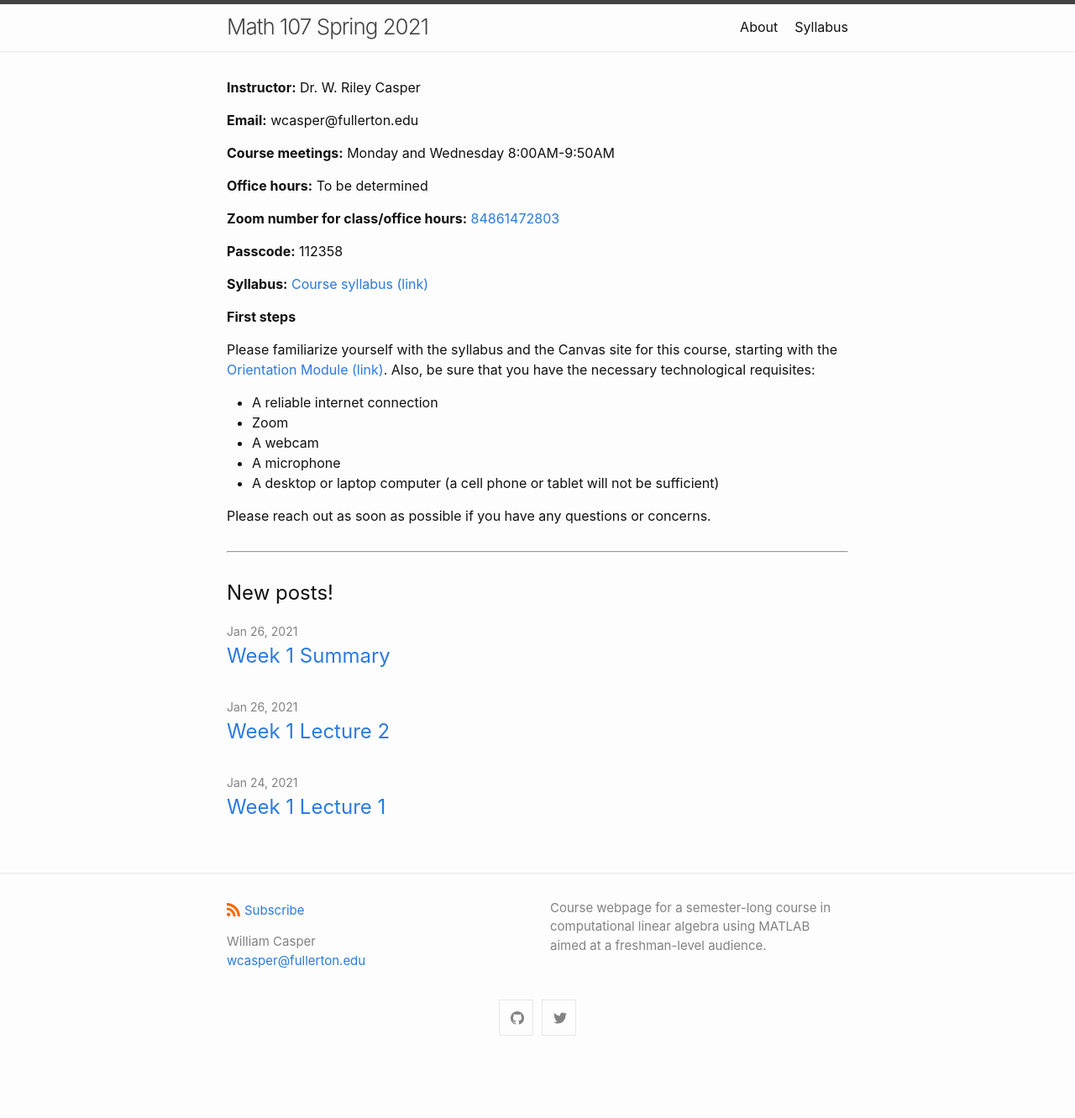
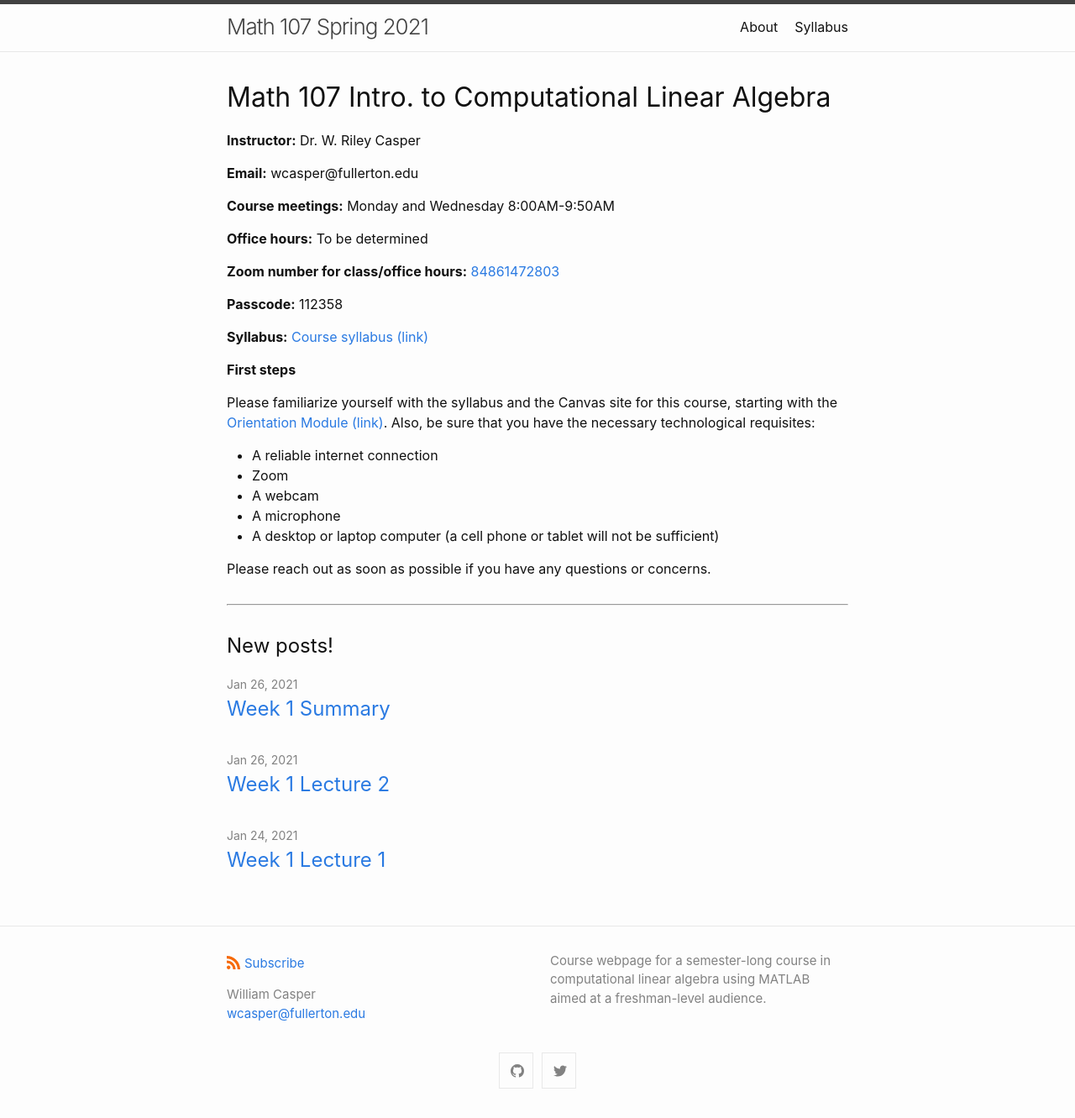
Before and after one commit to wcasper/math107spring2021, a Jekyll site: the page built from index.md, in a window 1280 px wide. Shown: the whole page at 84% size. Built offline with Jekyll 4.4.1, drawn with Linux system fonts in a browser that asks for light colours; before the commit the page ends 1268 px from its top, so only the background shows below that.

Commit message:
fixing formatting

```diff
--- a/index.md
+++ b/index.md
@@ -6,6 +6,7 @@
 # See: https://jekyllrb.com/docs/themes/#overriding-theme-defaults
 #
 layout: home
+title: Math 107 Intro. to Computational Linear Algebra
 ---
 
 **Instructor:** Dr. W. Riley Casper
```
